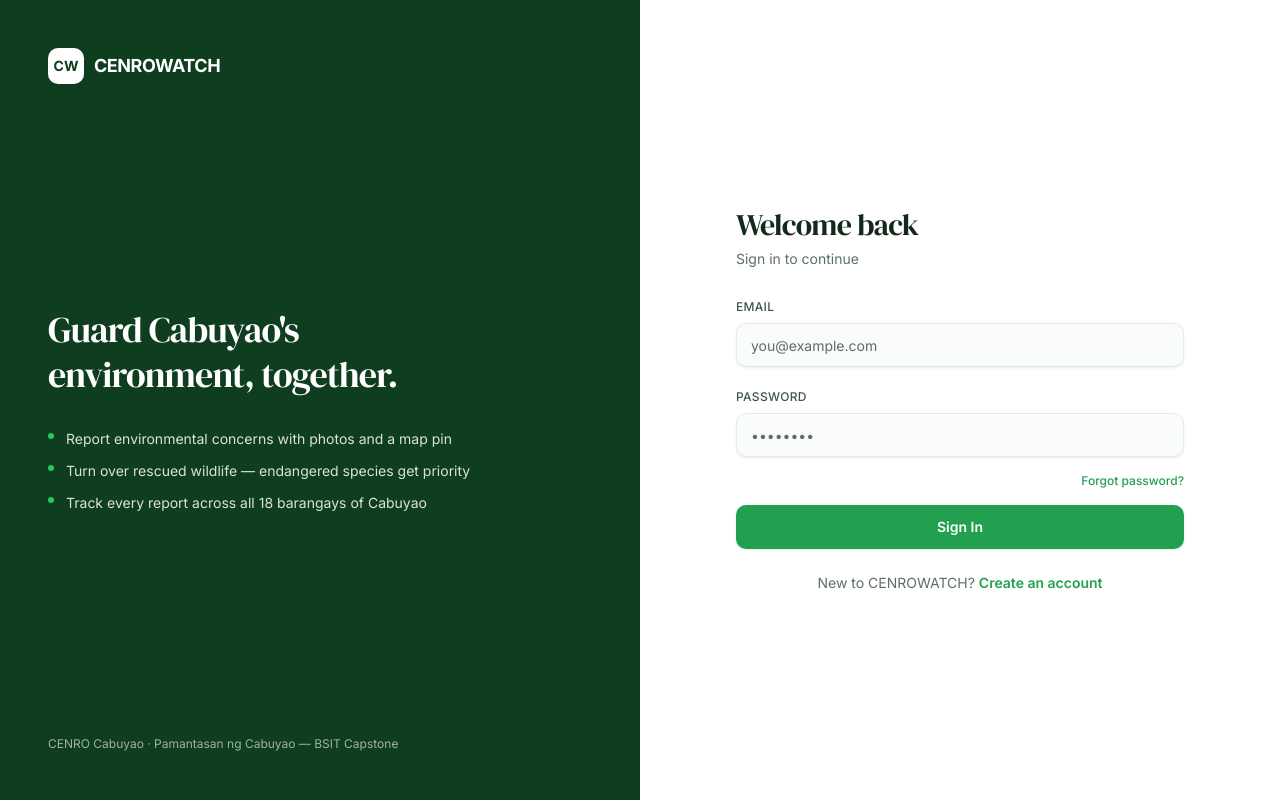
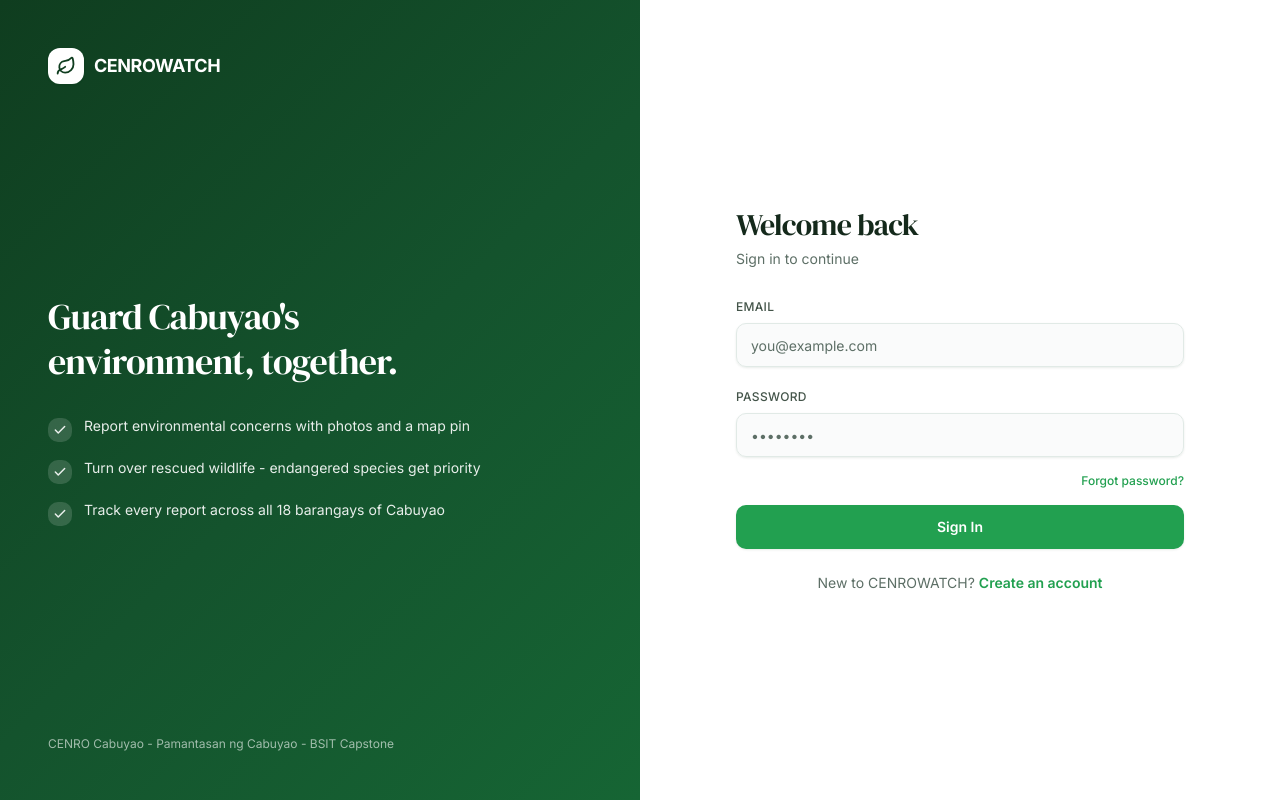
Before and after one commit to tehddycantcode/CenroWatch-Project, a React (Vite) app in the folder web/: page /login in a window 1280 px wide. Built offline with nearby package versions, Linux system fonts and the light colour scheme; no server answers.

Commit message:
Web/design: polish auth - gradient brand panel, brand mark, icon bullets

```diff
--- a/web/src/components/auth/AuthShell.jsx
+++ b/web/src/components/auth/AuthShell.jsx
@@ -1,41 +1,34 @@
 import { Link } from 'react-router-dom';
+import { Check } from 'lucide-react';
+import { BrandMark } from '@/components/ui/brand-mark';
 
-// Shared two-column auth layout. Left: CENROWATCH brand panel (Figma green hero).
+// Shared two-column auth layout. Left: CENROWATCH brand panel (forest gradient).
 // Right: the form. On small screens the brand panel collapses to a compact header.
 const points = [
   'Report environmental concerns with photos and a map pin',
-  'Turn over rescued wildlife — endangered species get priority',
+  'Turn over rescued wildlife - endangered species get priority',
   'Track every report across all 18 barangays of Cabuyao',
 ];
-
-function Logo({ className = '' }) {
-  return (
-    <span className={`flex h-9 w-9 items-center justify-center rounded-lg bg-primary text-sm font-bold text-primary-foreground ${className}`}>
-      CW
-    </span>
-  );
-}
 
 export default function AuthShell({ title, subtitle, children, footer }) {
   return (
     <div className="min-h-screen lg:grid lg:grid-cols-2">
       {/* Brand panel (desktop) */}
-      <div className="relative hidden flex-col justify-between bg-brand-forest p-12 text-white lg:flex">
-        <Link to="/" className="flex items-center gap-2.5">
-          <span className="flex h-9 w-9 items-center justify-center rounded-lg bg-white text-sm font-bold text-brand-forest">
-            CW
-          </span>
-          <span className="text-lg font-bold tracking-tight">CENROWATCH</span>
+      <div className="relative hidden flex-col justify-between bg-eco-gradient p-12 text-white lg:flex">
+        <Link to="/" className="w-fit">
+          <BrandMark withWordmark invert />
         </Link>
 
         <div className="max-w-md">
           <h1 className="font-display text-4xl leading-tight">
             Guard Cabuyao&apos;s environment, together.
           </h1>
-          <ul className="mt-8 space-y-3">
+          <ul className="mt-8 space-y-4">
             {points.map((p) => (
-              <li key={p} className="flex items-start gap-3 text-sm text-white/85">
-                <span className="mt-1 h-1.5 w-1.5 shrink-0 rounded-full bg-brand-accent" />
+              <li key={p} className="flex items-start gap-3 text-sm text-white/90">
+                <span className="mt-0.5 flex h-6 w-6 shrink-0 items-center justify-center rounded-lg bg-white/15">
+                  <Check className="h-3.5 w-3.5" strokeWidth={2.5} aria-hidden="true" />
+                </span>
                 {p}
               </li>
             ))}
@@ -43,7 +36,7 @@ export default function AuthShell({ title, subtitle, children, footer }) {
         </div>
 
         <p className="text-xs text-white/60">
-          CENRO Cabuyao · Pamantasan ng Cabuyao — BSIT Capstone
+          CENRO Cabuyao - Pamantasan ng Cabuyao - BSIT Capstone
         </p>
       </div>
 
@@ -51,9 +44,8 @@ export default function AuthShell({ title, subtitle, children, footer }) {
       <div className="flex min-h-screen items-center justify-center bg-background px-6 py-12">
         <div className="w-full max-w-md">
           {/* Compact brand header (mobile) */}
-          <Link to="/" className="mb-8 flex items-center gap-2.5 lg:hidden">
-            <Logo />
-            <span className="text-lg font-bold tracking-tight">CENROWATCH</span>
+          <Link to="/" className="mb-8 flex w-fit lg:hidden">
+            <BrandMark withWordmark />
           </Link>
 
           <div className="mb-6">
```
